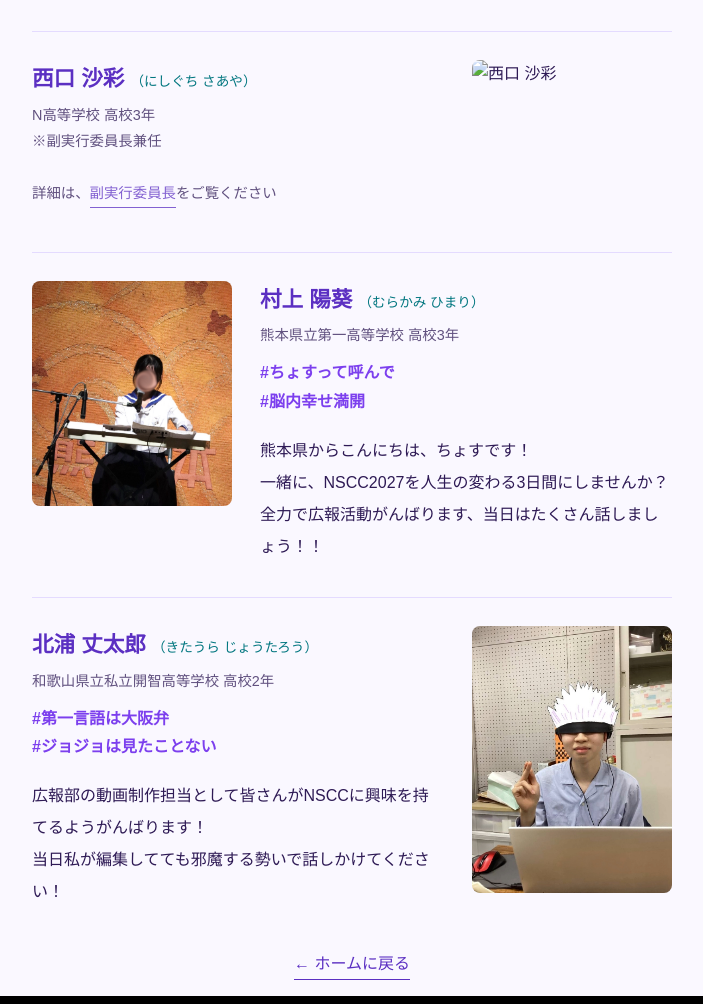
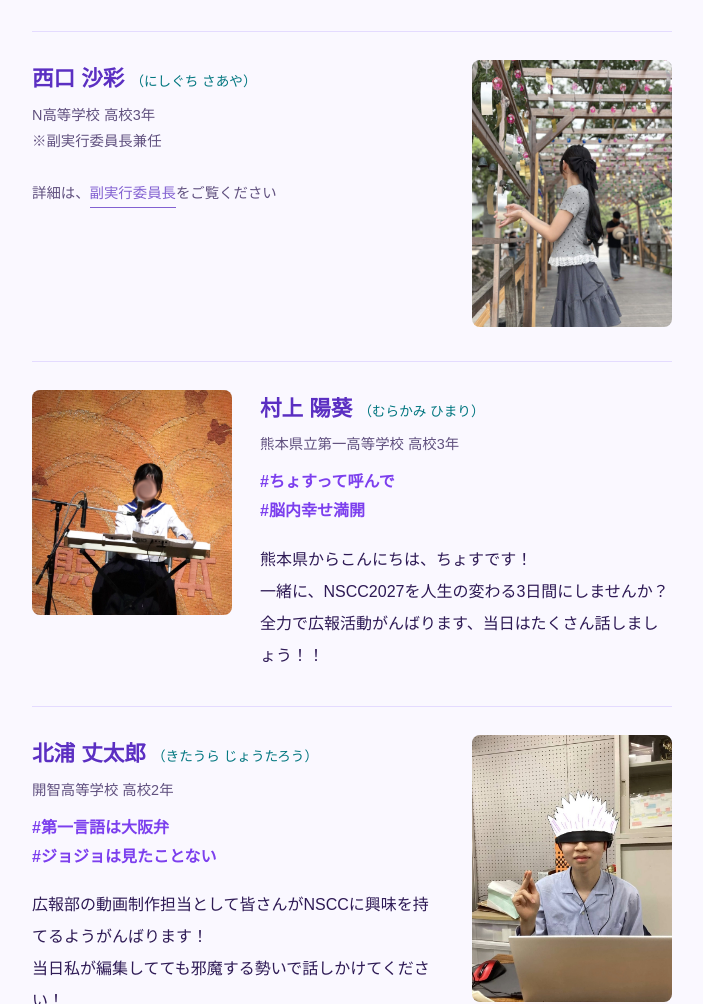
Before and after one commit to dai1-sc/nscc2027, a plain HTML site: page committee-public-relations.html in a window 1280 px wide. Shown: the part 736-1740 px from the top of the page, without its empty margins (288-991 px from the left). Drawn offline with Linux system fonts and the light colour scheme; a web font is replaced by a local one.

Commit message:
Update committee-public-relations.html

```diff
--- a/committee-public-relations.html
+++ b/committee-public-relations.html
@@ -55,7 +55,7 @@
     </div>
 
     <div class="member-card-horizontal reverse">
-      <img class="member-photo" src="picture/nishiguchi1.jpeg" alt="西口 沙彩">
+      <img class="member-photo" src="picture/nishiguchi1.jpg" alt="西口 沙彩">
       <div class="member-text">
         <p class="member-name">西口 沙彩<span class="member-kana">（にしぐち さあや）</span></p>
         <p class="member-meta">N高等学校 高校3年<br>※副実行委員長兼任<br>詳細は、<a class="back-link" href="committee-vice-chairperson.html">副実行委員長</a>をご覧ください</p>
@@ -76,7 +76,7 @@
       <img class="member-photo" src="picture/kitaura.PNG" alt="北浦 丈太郎">
       <div class="member-text">
         <p class="member-name">北浦 丈太郎<span class="member-kana">（きたうら じょうたろう）</span></p>
-        <p class="member-meta">和歌山県立私立開智高等学校 高校2年</p>
+        <p class="member-meta">開智高等学校 高校2年</p>
         <p class="member-hashtags"><span>#第一言語は大阪弁</span><span>#ジョジョは見たことない</span></p>
         <p class="member-message">広報部の動画制作担当として皆さんがNSCCに興味を持てるようがんばります！<br>当日私が編集してても邪魔する勢いで話しかけてください！</p>
       </div>
```
